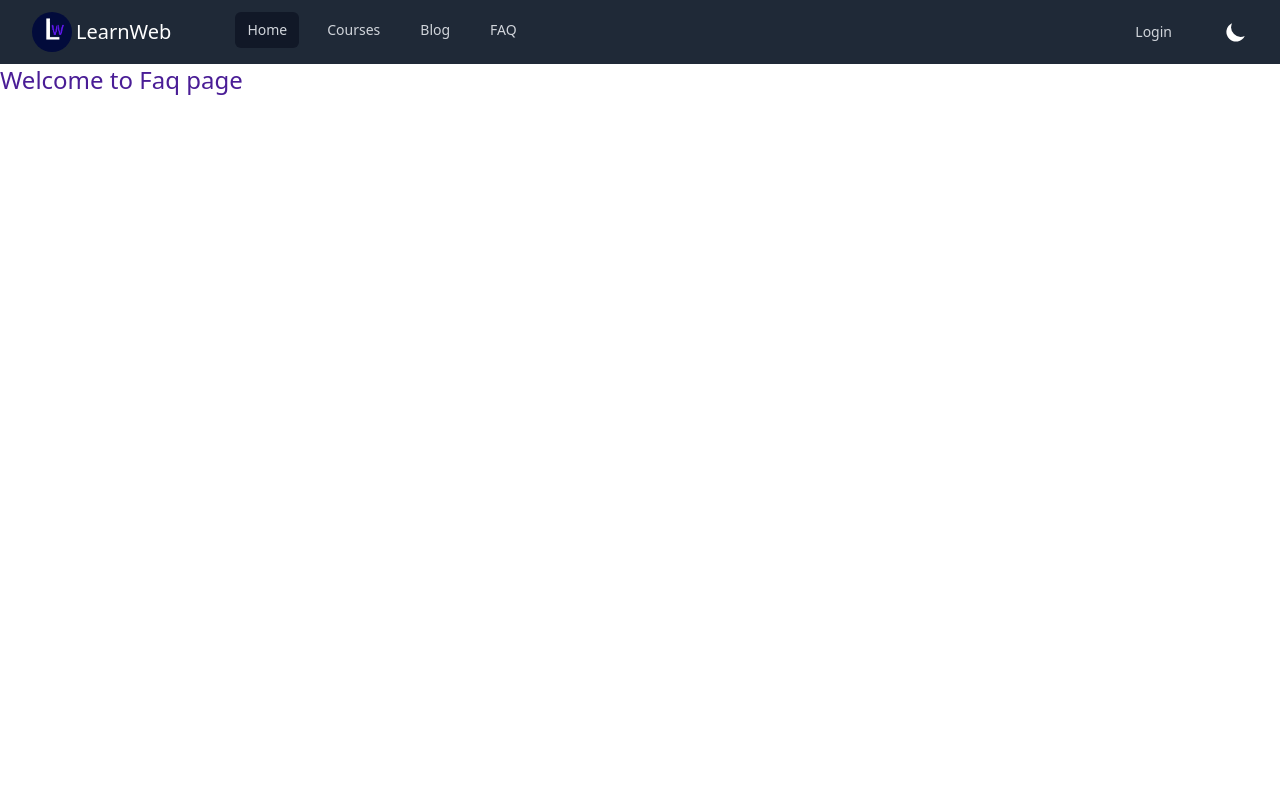
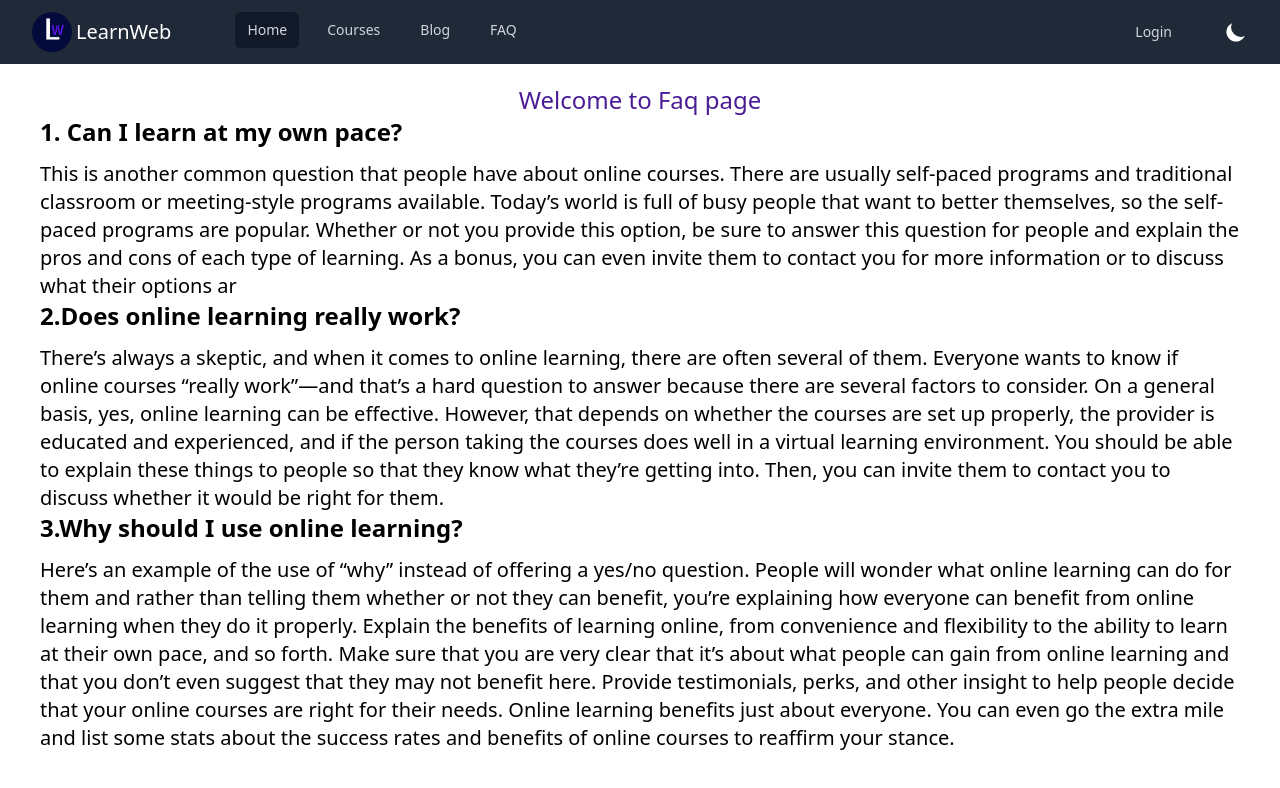
Before and after one commit to anichu/learn-web-client, a React (Create React App) app: page /faq in a window 1280 px wide. Shown: the top 788 px of the page. Built offline with nearby package versions, Linux system fonts and the light colour scheme; no server answers.

Commit message:
added faq

```diff
--- a/src/Layout/Courses.js
+++ b/src/Layout/Courses.js
@@ -1,14 +1,14 @@
 import React from "react";
 import { useState } from "react";
 import { useEffect } from "react";
-import { Outlet, useLoaderData } from "react-router-dom";
+import { Outlet } from "react-router-dom";
 import Category from "../pages/Shared/Category/Category";
 
 const Courses = () => {
 	const [categories, setCategories] = useState([]);
 
 	useEffect(() => {
-		fetch("http://localhost:5000/categories")
+		fetch("https://learn-web-server-ten.vercel.app/categories")
 			.then((res) => res.json())
 			.then((data) => setCategories(data))
 			.catch((err) => {
@@ -18,8 +18,8 @@ const Courses = () => {
 
 	return (
 		<div className="mx-5 my-5">
-			<div className="flex w-full">
-				<div className="left-side  w-[200px]">
+			<div className="sm:flex">
+				<div className="left-side sm:w-[200px]">
 					{categories.map((category) => {
 						return <Category category={category} key={category.id}></Category>;
 					})}
--- a/src/Routes/Routes.js
+++ b/src/Routes/Routes.js
@@ -36,7 +36,7 @@ export const router = createBrowserRouter([
 					{
 						path: "/courses",
 						loader: () => {
-							return fetch("http://localhost:5000/courses");
+							return fetch("https://learn-web-server-ten.vercel.app/courses");
 						},
 						element: <Cards></Cards>,
 					},
@@ -44,7 +44,7 @@ export const router = createBrowserRouter([
 						path: "/courses/:categoryName",
 						loader: ({ params }) => {
 							return fetch(
-								`http://localhost:5000/courses/${params.categoryName}`
+								`https://learn-web-server-ten.vercel.app/courses/${params.categoryName}`
 							);
 						},
 						element: <Cards></Cards>,
@@ -55,13 +55,18 @@ export const router = createBrowserRouter([
 				path: "/course-details/:courseId",
 				loader: ({ params }) => {
 					return fetch(
-						`http://localhost:5000/course-details/${params.courseId}`
+						`https://learn-web-server-ten.vercel.app/course-details/${params.courseId}`
 					);
 				},
 				element: <CourseDetails></CourseDetails>,
 			},
 			{
-				path: "/checkout",
+				path: "/checkout/:id",
+				loader: ({ params }) => {
+					return fetch(
+						`https://learn-web-server-ten.vercel.app/checkout/${params.id}`
+					);
+				},
 				element: (
 					<PrivateRoute>
 						<Checkout></Checkout>
--- a/src/pages/Checkout/Checkout.js
+++ b/src/pages/Checkout/Checkout.js
@@ -1,13 +1,21 @@
 import React from "react";
+import { useLoaderData } from "react-router-dom";
 
 const Checkout = () => {
+	const course = useLoaderData();
+	const { name, price, image } = course;
+
 	return (
 		<div>
-			<h1>Checkout</h1>
-			<img
-				src="https://lh3.googleusercontent.com/a/ALm5wu3rRYxv2xYNl7EqyUVcx76AWNr2imtpzo2F0REzQQ=s96-c "
-				alt=""
-			/>
+			<img src={image} className="h-[300px] w-[600px] mx-auto mt-5" alt="" />
+			<h1 className="mt-5 text-3xl text-center">{name}</h1>
+			<p className="text-2xl text-center">
+				<b>Price: </b>
+				{price}Tk
+			</p>
+			<button className="block px-10 py-2 mx-auto mt-5 text-center text-white bg-purple-700 rounded hover:bg-purple-900">
+				pay now
+			</button>
 		</div>
 	);
 };
--- a/src/pages/CourseDetails/CourseDetails.js
+++ b/src/pages/CourseDetails/CourseDetails.js
@@ -3,7 +3,6 @@ import Pdf from "react-to-pdf";
 import { Link, useLoaderData } from "react-router-dom";
 import { HiCheck } from "react-icons/hi2";
 import { HiDocumentDownload } from "react-icons/hi";
-import PrivateRoute from "../../Routes/PrivateRoute";
 
 const CourseDetails = () => {
 	const ref = React.createRef();
@@ -59,7 +58,7 @@ const CourseDetails = () => {
 				{description}
 			</p>
 			<div className="my-10 text-center">
-				<Link to="/checkout">
+				<Link to={`/checkout/${id}`}>
 					<button className="px-5 py-3 text-white bg-purple-900">
 						Get Premium Access
 					</button>
--- a/src/pages/Faq/Faq.js
+++ b/src/pages/Faq/Faq.js
@@ -3,7 +3,64 @@ import React from "react";
 const Faq = () => {
 	return (
 		<div>
-			<h1 className="text-2xl text-purple-900">Welcome to Faq page</h1>
+			<h1 className="mt-5 text-2xl text-center text-purple-900">
+				Welcome to Faq page
+			</h1>
+			<div className="mx-10">
+				<article>
+					<h1 className="text-2xl font-bold">1. Can I learn at my own pace?</h1>
+					<p className="mt-3 text-xl">
+						This is another common question that people have about online
+						courses. There are usually self-paced programs and traditional
+						classroom or meeting-style programs available. Today’s world is full
+						of busy people that want to better themselves, so the self-paced
+						programs are popular. Whether or not you provide this option, be
+						sure to answer this question for people and explain the pros and
+						cons of each type of learning. As a bonus, you can even invite them
+						to contact you for more information or to discuss what their options
+						ar
+					</p>
+				</article>
+				<article>
+					<h1 className="text-2xl font-bold">
+						2.Does online learning really work?
+					</h1>
+					<p className="mt-3 text-xl">
+						There’s always a skeptic, and when it comes to online learning,
+						there are often several of them. Everyone wants to know if online
+						courses “really work”—and that’s a hard question to answer because
+						there are several factors to consider. On a general basis, yes,
+						online learning can be effective. However, that depends on whether
+						the courses are set up properly, the provider is educated and
+						experienced, and if the person taking the courses does well in a
+						virtual learning environment. You should be able to explain these
+						things to people so that they know what they’re getting into. Then,
+						you can invite them to contact you to discuss whether it would be
+						right for them.
+					</p>
+				</article>
+				<article>
+					<h1 className="text-2xl font-bold">
+						3.Why should I use online learning?
+					</h1>
+					<p className="mt-3 text-xl">
+						Here’s an example of the use of “why” instead of offering a yes/no
+						question. People will wonder what online learning can do for them
+						and rather than telling them whether or not they can benefit, you’re
+						explaining how everyone can benefit from online learning when they
+						do it properly. Explain the benefits of learning online, from
+						convenience and flexibility to the ability to learn at their own
+						pace, and so forth. Make sure that you are very clear that it’s
+						about what people can gain from online learning and that you don’t
+						even suggest that they may not benefit here. Provide testimonials,
+						perks, and other insight to help people decide that your online
+						courses are right for their needs. Online learning benefits just
+						about everyone. You can even go the extra mile and list some stats
+						about the success rates and benefits of online courses to reaffirm
+						your stance.
+					</p>
+				</article>
+			</div>
 		</div>
 	);
 };
--- a/src/pages/Home/Home.js
+++ b/src/pages/Home/Home.js
@@ -1,17 +1,17 @@
 import React from "react";
 import { Link } from "react-router-dom";
-import Carousel from "../Shared/Carousel/Carousel";
 
 const Home = () => {
 	return (
 		<div className="flex items-center justify-center banner">
 			<div>
-				<h1 className="mb-10 text-4xl font-semibold text-center text-white shadow">
+				<h1 className="mt-5 mb-5 text-2xl font-semibold text-center text-white shadow sm:mt-0 sm:mb-10 sm:text-4xl">
 					Welcome to LearnWeb WebSite
 				</h1>
-				<p className="text-2xl text-center text-white">
-					It is a website where you can find out different courses. <br /> The
-					courses is based on web development.{" "}
+				<p className="text-xl text-center text-white sm:text-2xl">
+					It is a website where you can find out different courses.{" "}
+					<br className="hidden sm:block" /> The courses is based on web
+					development.{" "}
 				</p>
 				<Link to="/courses">
 					<button className="block px-10 py-2 mx-auto mt-5 text-center text-white bg-purple-700 rounded hover:bg-purple-900">
--- a/src/pages/Login/Login.js
+++ b/src/pages/Login/Login.js
@@ -72,19 +72,22 @@ const Login = ({ setLogin }) => {
 					{error}
 				</p>
 			)}
-			<form onSubmit={handleSubmit} className="w-1/3 mx-auto my-10">
+			<form
+				onSubmit={handleSubmit}
+				className="w-full px-10 my-10 sm:mx-auto sm:w-1/2"
+			>
 				<h1 className="mb-6 text-4xl text-center">Login</h1>
 				<div>
 					<label className="block my-3 font-semibold" htmlFor="email">
 						Email
 					</label>
-					<input className="w-full" type="email" name="email" />
+					<input className="w-full" type="email" name="email" required />
 				</div>
 				<div>
 					<label className="block my-3" htmlFor="password">
 						Passowrd
 					</label>
-					<input className="w-full" type="password" name="password" />
+					<input className="w-full" type="password" required name="password" />
 				</div>
 				<button
 					type="submit"
--- a/src/pages/Register/Register.js
+++ b/src/pages/Register/Register.js
@@ -7,11 +7,9 @@ const Register = ({ setLogin }) => {
 	const navigate = useNavigate();
 	const location = useLocation();
 	const [error, setError] = useState("");
-	const [accepted, setAccepted] = useState(false);
 	const {
 		createUser,
 		updateUserProfile,
-		verifyEmail,
 		handleGithubSignIn,
 		handleGoogleSignIn,
 	} = useContext(UserContext);
@@ -62,8 +60,6 @@ const Register = ({ setLogin }) => {
 	const githubSignin = () => {
 		handleGithubSignIn()
 			.then((result) => {
-				// const user = result.user;
-				// console.log(user);
 				setError("");
 				navigate(from, { replace: true });
 			})
@@ -84,16 +80,6 @@ const Register = ({ setLogin }) => {
 			.catch((error) => console.error(error));
 	};
 
-	const handleEmailVerification = () => {
-		verifyEmail()
-			.then(() => {})
-			.catch((error) => console.error(error));
-	};
-
-	const handleAccepted = (event) => {
-		setAccepted(event.target.checked);
-	};
-
 	return (
 		<div className="w-full">
 			{error && (
@@ -101,7 +87,10 @@ const Register = ({ setLogin }) => {
 					{error}
 				</p>
 			)}
-			<form onSubmit={handleSubmit} className="w-1/3 mx-auto mb-10">
+			<form
+				onSubmit={handleSubmit}
+				className="w-full px-10 my-10 sm:mx-auto sm:w-1/2"
+			>
 				<h1 className="mt-3 mb-6 text-4xl text-center">Create an account</h1>
 				<div>
 					<label className="block my-3 font-semibold" htmlFor="username">
--- a/src/pages/Shared/Cards/Cards.js
+++ b/src/pages/Shared/Cards/Cards.js
@@ -20,7 +20,7 @@ const Cards = () => {
 				)}
 			</h1>
 
-			<div className="grid items-center justify-center grid-cols-2 gap-5 mt-6">
+			<div className="grid items-center justify-center gap-5 mt-6 md:grid-cols-2 sm:grid-cols-1">
 				{courses.map((course) => {
 					return <Card course={course} key={course.id}></Card>;
 				})}
```
Also changed, not shown: src/pages/Shared/Header/Header.js (+20 -21 lines).
